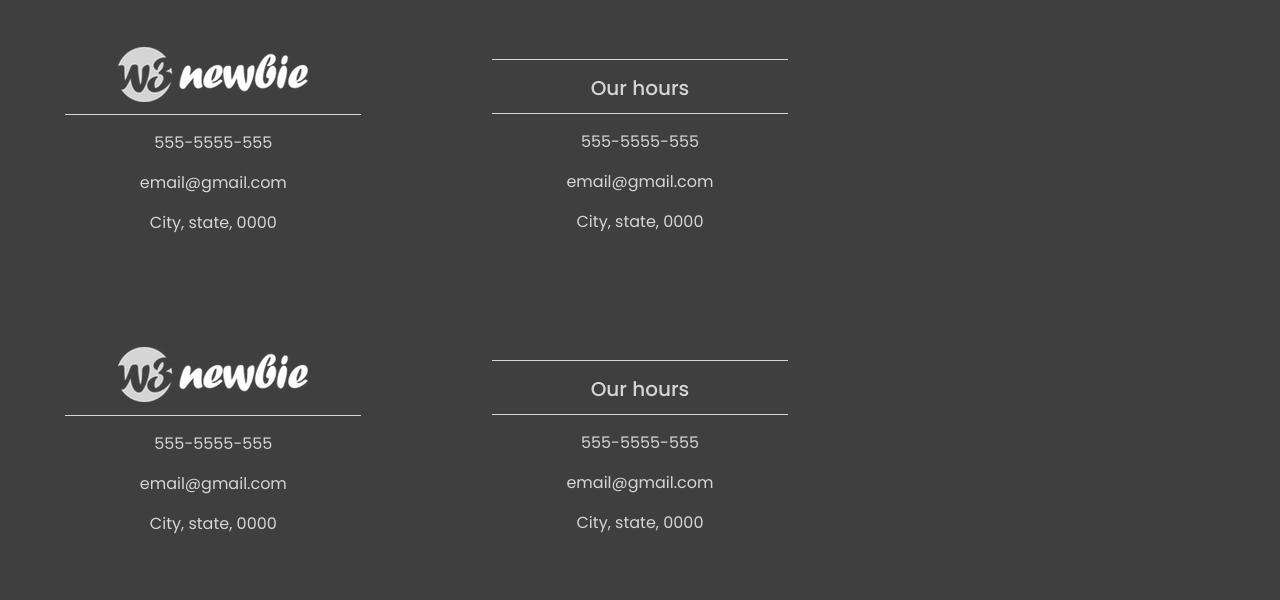
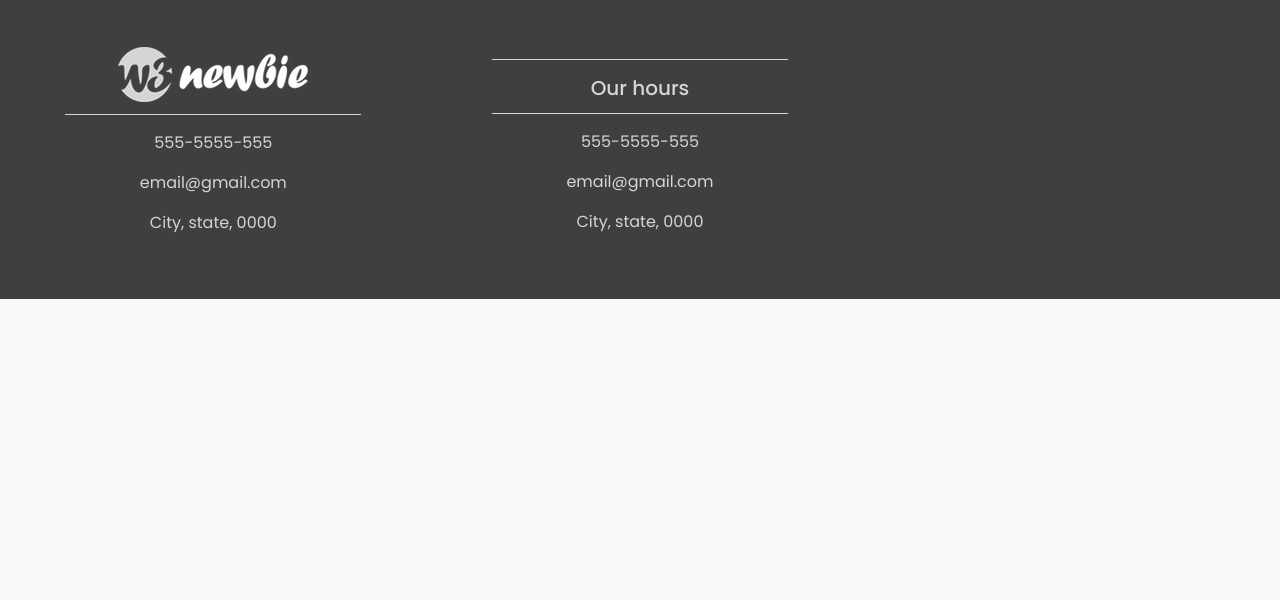
Before and after one commit to ShaoAnFang/coinpage, a Flask app: page /contect in a window 1280 px wide. Shown: the part 741-1341 px from the top of the page. After the commit the page ends 1040 px from the top, so only its background shows below. Run offline with Flask 2, Linux system fonts and the light colour scheme; some libraries are stand-ins or nearby versions.

Commit message:
Update contect.html

```diff
--- a/templates/contect.html
+++ b/templates/contect.html
@@ -40,12 +40,14 @@
             <h2>提供您的mail或Line id，將盡速與您聯繫</h2>
         </div>
         <div class="col-5 text-center">
+            <form action = "{{ url_for('sendInfo') }}" method = "POST">
                 <div class="input-group">
-                <input placeholder="輸入email 或 Line ID" class="form-control input-lg" type="text">
-                <span class="input-group-btn">
-                <button class="btn btn-primary btn-lg">送出</button>
-                </span>
-            </div>
+                    <input placeholder="輸入email 或 Line ID" class="form-control input-lg" type="text" name="mail">
+                    <span class="input-group-btn">
+                    <button class="btn btn-primary btn-lg" name="mail">送出</button>
+                    </span>
+                </div>
+            </form>
         </div>
         </div>
     </div>
@@ -54,29 +56,6 @@
 <hr>
 
 <!--- Footer -->
-<footer>
-    <div class="container-fluid padding">
-    <div class="row text-center">
-        <div class="col-md-4">
-            <img src="img/w3newbie.png">
-            <hr class="light">
-            <p>555-5555-555</p>
-            <p>email@gmail.com</p>
-            <p>City, state, 0000</p>
-        </div>
-        <div class="col-md-4">
-            <hr class="light">
-            <h5>Our hours</h5>
-            <hr class="light">
-            <p>555-5555-555</p>
-            <p>email@gmail.com</p>
-            <p>City, state, 0000</p>
-        </div>
-    </div>
-    </div>
-    </footer>
 
-    </body>
-    </html>
 
 {% endblock content %}
```
